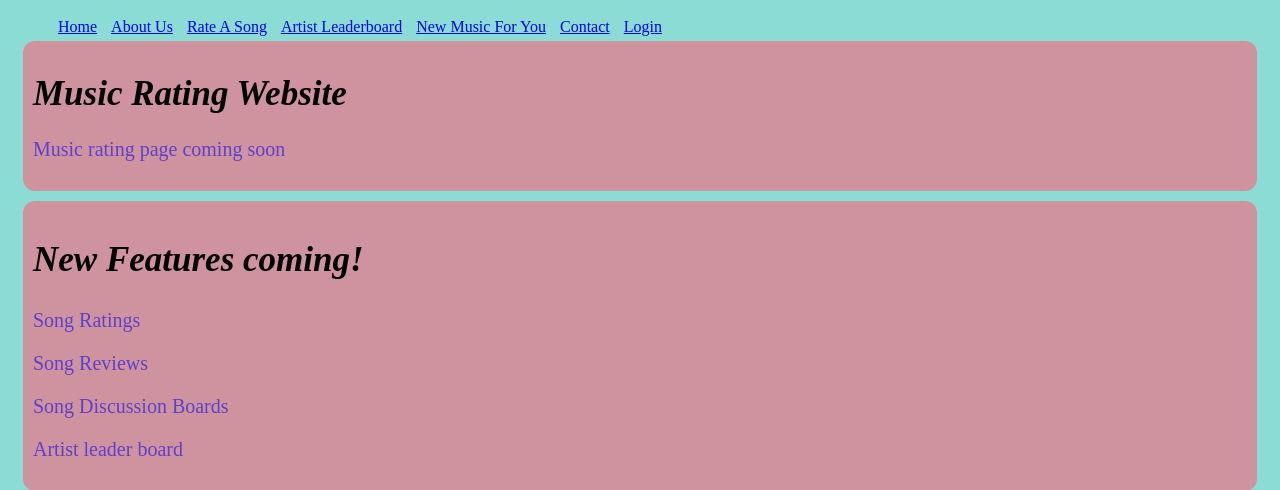
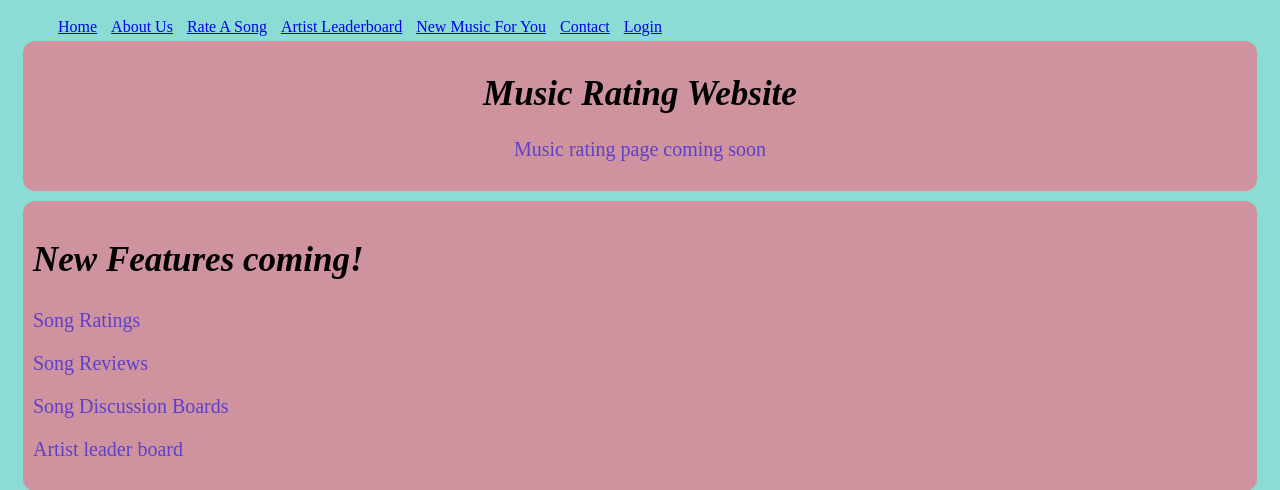
Before and after one commit to Freddy444/Songrating-Freddy.Max, a PHP site: page / in a window 1280 px wide. Shown: the top 490 px of the page. Run offline with PHP 8.4, Linux system fonts and the light colour scheme.

Commit message:
id attributes

```diff
--- a/css/style.css
+++ b/css/style.css
@@ -49,3 +49,10 @@ p {
         padding: 10px;
     }
 }
+#box {
+    box-shadow: 3px 3px 5px #000000;
+}
+
+#title{
+    text-align: center;
+}
--- a/index.html
+++ b/index.html
@@ -23,8 +23,8 @@
             <li><a href = "login.html">Login</a></li>
         </ul>
     </div>
-
-    <header class = "flex-item">
+<!--center text in title box with id attributes-->
+    <header id="title" class = "flex-item">
         <h1 class="content">Music Rating Website </h1>
         <p>Music rating page coming soon</p>
     </header>
@@ -46,8 +46,8 @@
         <p> checkout out the latest artists on the leaderboard!</p>
 
         <p>Listen to our song suggestions on spotify!</p>
-
-        <iframe style="border-radius:12px" src="https://open.spotify.com/embed/playlist/1Qfs7pecrN8NyjgB0KqBn9?utm_source=generator" width="100%" height="352" frameBorder="0" allowfullscreen="" allow="autoplay; clipboard-write; encrypted-media; fullscreen; picture-in-picture" loading="lazy" title ="Freddy's playlist"></iframe>
+<!--add shadow with id attributes-->
+        <iframe id="box" style="border-radius:12px" src="https://open.spotify.com/embed/playlist/1Qfs7pecrN8NyjgB0KqBn9?utm_source=generator" width="100%" height="352" frameBorder="0" allowfullscreen="" allow="autoplay; clipboard-write; encrypted-media; fullscreen; picture-in-picture" loading="lazy" title ="Freddy's playlist"></iframe>
     </div>
 
     <div class="flex-item">
```
